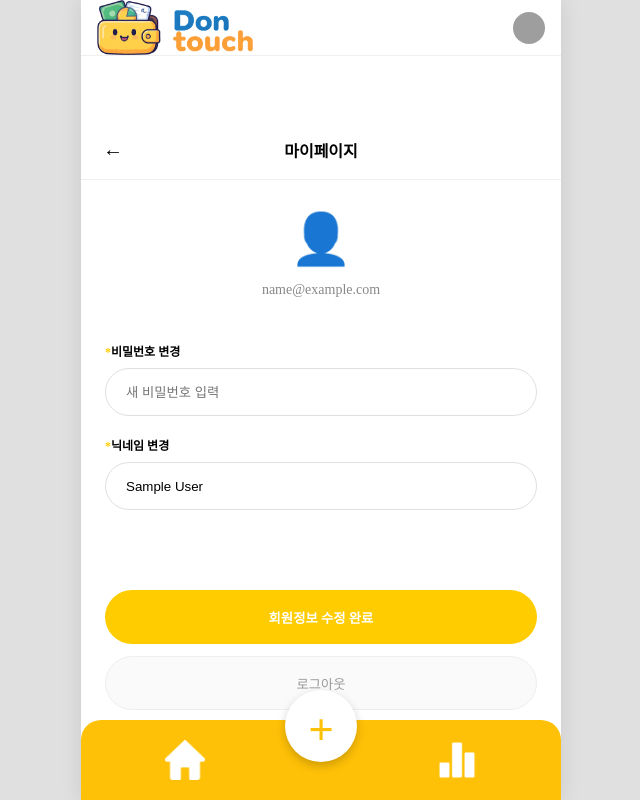
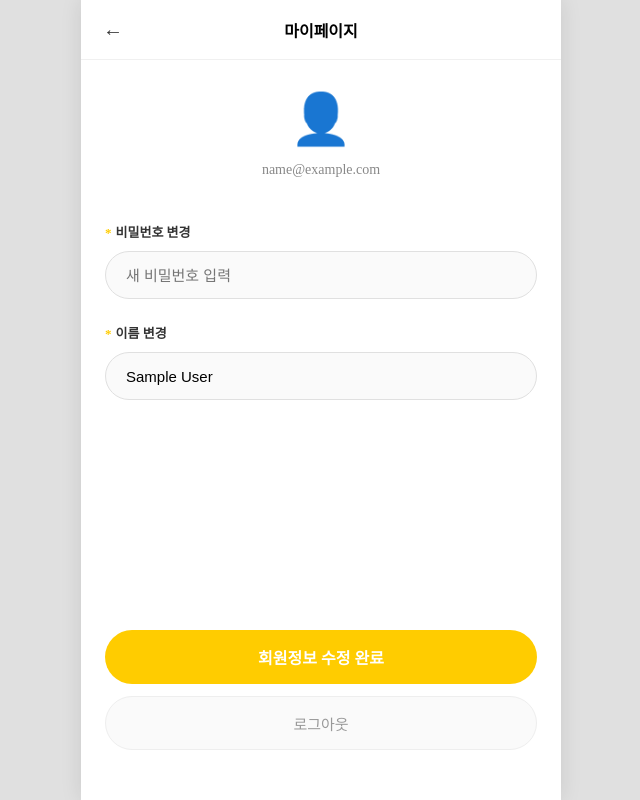
Before and after one commit to team6-skeleton-project/skeleton-project, a Vue app in the folder team6/: page /mypage in a window 1280 px wide. Shown: the whole page, without its empty margins (319-959 px from the left). Built offline with nearby package versions, Linux system fonts and the light colour scheme; sample sign-in values are in the browser's storage; grey boxes are pictures that could not be loaded.

Commit message:
[refactor#45] 로그인, 회원가입, 마이페이지 화면 수정

```diff
--- a/team6/db.json
+++ b/team6/db.json
@@ -3,8 +3,16 @@
     {
       "id": "u001",
       "email": "test@kb.com",
+      "password": "9999",
+      "name": "우상김"
+    },
+    {
+      "email": "123@kb.com",
       "password": "1234",
-      "name": "감자"
+      "name": "안녕",
+      "birth": "1234.56.78",
+      "nickname": "ㅋㅋㅋㅋ",
+      "id": "i2W2uODhiPQ"
     }
   ],
   "records": [
--- a/team6/src/layout/Header.vue
+++ b/team6/src/layout/Header.vue
@@ -2,7 +2,7 @@
   <header class="header">
     <div class="logo-area" @click="$router.push('/')">
       <img
-        src="@/assets/HeaderLogo.png"
+        src="@/images/HeaderLogo.png"
         alt="Don Touch 로고"
         class="header-logo"
       />
@@ -54,7 +54,7 @@ function goToMyPage() {
 
 .header-logo {
   /* 🌟 헤더 높이(56px)에 맞춰 적절한 크기로 조절 */
-  height: 55px;
+  height: 40px;
   width: auto;
   object-fit: contain;
 }
--- a/team6/src/views/Login.vue
+++ b/team6/src/views/Login.vue
@@ -2,7 +2,7 @@
   <div class="login-container">
     <div class="login-box">
       <div class="logo-wrapper">
-        <img src="@/assets/AppLogo.png" alt="앱 로고" class="app-logo" />
+        <img src="@/images/AppLogo.png" alt="앱 로고" class="app-logo" />
       </div>
 
       <div class="input-group">
@@ -61,14 +61,22 @@ const handleLogin = async () => {
 
 <style scoped>
 .login-container {
-  /* 🌟 홀쭉이 탈출 핵심: 너비 고정 */
+  /* 🌟 홈 화면(MainLayout)과 규격 맞추기 */
   width: 100%;
-  max-width: 480px;
+  max-width: 480px; /* 폰 규격 고정 */
+  margin: 0 auto; /* PC 화면 중앙 정렬 */
   height: 100vh;
+  background-color: #fff;
+
+  /* 🌟 홈 화면과 동일한 그림자 적용 */
+  box-shadow: 0 0 20px rgba(0, 0, 0, 0.1);
+
   display: flex;
   align-items: center;
-  padding: 0 40px; /* 좌우 여백을 넓혀서 안정감 부여 */
-  background-color: #fff;
+
+  /* 🌟 좌우 패딩을 40px에서 24px로 줄여서 홈 화면과 비율을 맞춤 */
+  padding: 0 24px;
+  box-sizing: border-box;
 }
 
 .login-box {
@@ -82,8 +90,9 @@ const handleLogin = async () => {
 }
 
 .app-logo {
-  width: 180px; /* 로고 시원하게 키움 */
+  width: 180px; /* 로고 크기는 유지 */
   height: auto;
+  object-fit: contain;
 }
 
 .input-group {
@@ -92,13 +101,18 @@ const handleLogin = async () => {
 
 .input-capsule {
   width: 100%;
-  height: 54px; /* 입력창 살짝 키움 */
+  height: 54px;
   border-radius: 27px;
   border: 1px solid #eee;
   padding: 0 24px;
   font-size: 16px;
   background-color: #fafafa;
   outline: none;
+}
+
+/* 포커스 시 테두리 색상 추가 (선택사항) */
+.input-capsule:focus {
+  border-color: #ffcc00;
 }
 
 .btn-login {
@@ -111,6 +125,12 @@ const handleLogin = async () => {
   font-weight: 700;
   font-size: 17px;
   margin-top: 20px;
+  cursor: pointer;
+  transition: opacity 0.2s;
+}
+
+.btn-login:active {
+  opacity: 0.8;
 }
 
 .link-signup {
--- a/team6/src/views/MyPage.vue
+++ b/team6/src/views/MyPage.vue
@@ -22,11 +22,11 @@
       </div>
 
       <div class="field">
-        <label class="label"><span>*</span>닉네임 변경</label>
+        <label class="label"><span>*</span>이름 변경</label>
         <input
           v-model="newNickname"
           class="input-capsule"
-          placeholder="변경할 닉네임"
+          placeholder="변경할 이름"
         />
       </div>
 
@@ -45,19 +45,17 @@ import axios from 'axios';
 
 const router = useRouter();
 
-// 🌟 Store 대신 직접 유저 정보를 관리합니다.
 const user = ref(null);
 const newPassword = ref('');
 const newNickname = ref('');
 
 onMounted(() => {
-  // 1. 로컬 스토리지에서 유저 정보를 가져옵니다.
   const savedUser = localStorage.getItem('user');
   if (savedUser) {
     user.value = JSON.parse(savedUser);
-    newNickname.value = user.value.name || ''; // db.json에 'name'으로 저장되어 있을 거예요.
+    // db.json의 필드명(name)에 맞춰 초기값 세팅
+    newNickname.value = user.value.name || '';
   } else {
-    // 유저 정보가 없으면 로그인으로 튕겨냅니다.
     router.push('/login');
   }
 });
@@ -66,10 +64,9 @@ const save = async () => {
   try {
     await axios.patch(`http://localhost:3000/users/${user.value.id}`, {
       password: newPassword.value || user.value.password,
-      name: newNickname.value, // db.json 필드명에 맞춰 'name'으로 수정
+      name: newNickname.value,
     });
 
-    // 로컬 스토리지 데이터도 갱신해줘야 화면에 즉시 반영됩니다.
     const updatedUser = { ...user.value, name: newNickname.value };
     localStorage.setItem('user', JSON.stringify(updatedUser));
     user.value = updatedUser;
@@ -81,27 +78,38 @@ const save = async () => {
 };
 
 const logout = () => {
-  localStorage.removeItem('user'); // 로컬 스토리지 비우기
+  localStorage.removeItem('user');
   router.push('/login');
 };
 </script>
 
 <style scoped>
-/* 기존 스타일 그대로 유지 (생략) */
 .container {
+  /* 🌟 MainLayout과 완벽하게 규격 일치 */
+  width: 100%;
+  max-width: 480px;
+  margin: 0 auto;
+  min-height: 100vh;
+  background-color: #fff;
+  box-shadow: 0 0 20px rgba(0, 0, 0, 0.1);
+
   display: flex;
   flex-direction: column;
-  height: 100%;
-  padding-top: 56px;
-} /* 헤더 가림 방지 */
+  box-sizing: border-box;
+}
+
 .header {
+  /* 공통 헤더를 대신하는 마이페이지 전용 상단 바 */
   height: 60px;
   display: flex;
   align-items: center;
   justify-content: center;
   border-bottom: 1px solid #f0f0f0;
   position: relative;
+  background-color: #fff;
+  flex-shrink: 0; /* 헤더 크기 고정 */
 }
+
 .back-btn {
   position: absolute;
   left: 16px;
@@ -109,40 +117,54 @@ const logout = () => {
   border: none;
   font-size: 20px;
   cursor: pointer;
+  color: #333;
 }
+
 .header-title {
   font-weight: 700;
+  font-size: 16px;
 }
+
 .content {
+  /* 홈 화면과 동일한 좌우 여백(24px) 적용 */
   padding: 30px 24px;
   flex: 1;
   display: flex;
   flex-direction: column;
 }
+
 .user-info {
   text-align: center;
   margin-bottom: 30px;
 }
+
 .avatar {
   font-size: 50px;
   margin-bottom: 10px;
 }
+
 .email {
   color: #888;
   font-size: 14px;
 }
+
 .field {
-  margin-bottom: 20px;
+  margin-bottom: 24px;
 }
+
 .label {
-  font-size: 12px;
+  font-size: 13px;
   font-weight: 700;
-  margin-bottom: 8px;
+  margin-bottom: 10px;
   display: block;
+  color: #333;
 }
+
 .label span {
   color: #ffcc00;
+  margin-right: 4px;
 }
+
 .input-capsule {
   width: 100%;
   height: 48px;
@@ -150,10 +172,21 @@ const logout = () => {
   border: 1px solid #e0e0e0;
   padding: 0 20px;
   outline: none;
+  box-sizing: border-box;
+  font-size: 15px;
+  background-color: #fafafa;
 }
+
+.input-capsule:focus {
+  border-color: #ffcc00;
+  background-color: #fff;
+}
+
 .footer {
-  margin-top: auto;
+  margin-top: auto; /* 버튼들을 하단으로 밀어냄 */
+  padding-top: 20px;
 }
+
 .btn-main {
   width: 100%;
   height: 54px;
@@ -162,9 +195,16 @@ const logout = () => {
   background: #ffcc00;
   color: white;
   font-weight: 700;
+  font-size: 16px;
   margin-bottom: 12px;
   cursor: pointer;
+  transition: background 0.2s;
 }
+
+.btn-main:active {
+  background: #e6b800;
+}
+
 .btn-sub {
   width: 100%;
   height: 54px;
@@ -172,6 +212,8 @@ const logout = () => {
   border: 1px solid #eee;
   background: #fafafa;
   color: #999;
+  font-size: 15px;
+  margin-bottom: 20px;
   cursor: pointer;
 }
 </style>
--- a/team6/src/views/Signup.vue
+++ b/team6/src/views/Signup.vue
@@ -49,14 +49,14 @@
         />
       </div>
 
-      <div class="field">
+      <!-- <div class="field">
         <label class="label"><span>*</span>닉네임</label>
         <input
           v-model="form.nickname"
           class="input-capsule"
           placeholder="닉네임을 입력하세요"
         />
-      </div>
+      </div> -->
 
       <button class="btn-main" @click="handleSignup">회원 가입</button>
     </div>
@@ -79,7 +79,6 @@ const form = ref({
 });
 
 const handleSignup = async () => {
-  // 1. 유효성 검사
   if (!form.value.email || !form.value.password || !form.value.name) {
     return alert('필수 항목을 입력해주세요.');
   }
@@ -88,7 +87,6 @@ const handleSignup = async () => {
   }
 
   try {
-    // 2. 중복 체크
     const checkRes = await axios.get(
       `http://localhost:3000/users?email=${form.value.email}`,
     );
@@ -96,7 +94,6 @@ const handleSignup = async () => {
       return alert('이미 가입된 이메일입니다.');
     }
 
-    // 3. 회원 저장
     await axios.post('http://localhost:3000/users', form.value);
     alert('가입을 환영합니다! 로그인 해주세요.');
     router.push('/login');
@@ -107,13 +104,19 @@ const handleSignup = async () => {
 </script>
 
 <style scoped>
-/* 이전 스타일과 동일 */
 .container {
+  /* 🌟 MainLayout 규격 일치화 */
+  width: 100%;
+  max-width: 480px; /* 폰 규격 고정 */
+  margin: 0 auto; /* PC 중앙 정렬 */
+  min-height: 100vh; /* 내용이 길어도 배경 유지 */
+  background-color: #fff;
+  box-shadow: 0 0 20px rgba(0, 0, 0, 0.1); /* 그림자 추가 */
+
   display: flex;
   flex-direction: column;
-  height: 100%;
-  background: #fff;
 }
+
 .header {
   height: 60px;
   display: flex;
@@ -121,7 +124,9 @@ const handleSignup = async () => {
   justify-content: center;
   border-bottom: 1px solid #f0f0f0;
   position: relative;
+  background-color: #fff; /* 헤더 배경 고정 */
 }
+
 .back-btn {
   position: absolute;
   left: 16px;
@@ -130,27 +135,33 @@ const handleSignup = async () => {
   font-size: 20px;
   cursor: pointer;
 }
+
 .header-title {
   font-weight: 700;
 }
+
 .form-scroll {
-  padding: 24px;
+  padding: 24px; /* 홈 화면과 일치하는 여백 */
   flex: 1;
   overflow-y: auto;
 }
+
 .field {
   margin-bottom: 20px;
 }
+
 .label {
   font-size: 12px;
   font-weight: 700;
   margin-bottom: 8px;
   display: block;
 }
+
 .label span {
   color: #ffcc00;
   margin-right: 4px;
 }
+
 .input-capsule {
   width: 100%;
   height: 48px;
@@ -158,10 +169,17 @@ const handleSignup = async () => {
   border: 1px solid #e0e0e0;
   padding: 0 20px;
   outline: none;
+  box-sizing: border-box; /* 패딩이 너비에 영향 안 주게 고정 */
 }
+
+.input-capsule:focus {
+  border-color: #ffcc00;
+}
+
 .mb-8 {
   margin-bottom: 8px;
 }
+
 .btn-main {
   width: 100%;
   height: 54px;
@@ -171,8 +189,10 @@ const handleSignup = async () => {
   color: white;
   font-weight: 700;
   margin-top: 10px;
+  margin-bottom: 30px; /* 하단 여백 추가 */
   cursor: pointer;
 }
+
 .form-scroll::-webkit-scrollbar {
   display: none;
 }
```
Also changed, not shown: team6/src/router/index.js (+32 -24 lines), team6/src/images/AppLogo.png (renamed from team6/src/assets/AppLogo.png), team6/src/images/HeaderLogo.png (renamed from team6/src/assets/HeaderLogo.png).
